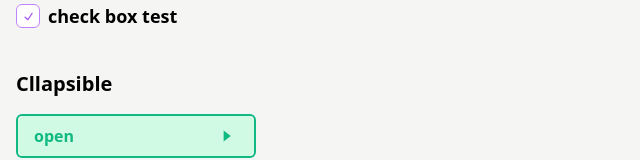
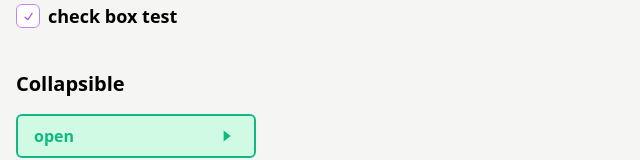
Before and after one commit to K-shigehito/radix-ui-example, a React (Vite) app: page / in a window 1280 px wide. Shown: the part 349-509 px from the top of the page, without its empty margins (0-640 px from the left). Built offline with nearby package versions, Linux system fonts and the light colour scheme.

Commit message:
fix: fix typo

```diff
--- a/src/App.tsx
+++ b/src/App.tsx
@@ -39,7 +39,7 @@ const App = () => {
         <Checkbox />
       </LayoutWrapper>
 
-      <LayoutWrapper title='Cllapsible'>
+      <LayoutWrapper title='Collapsible'>
         <Collapsible />
       </LayoutWrapper>
     </div>
```
